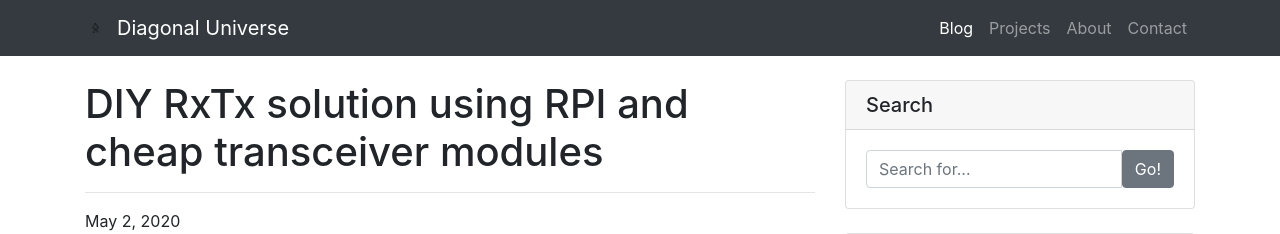
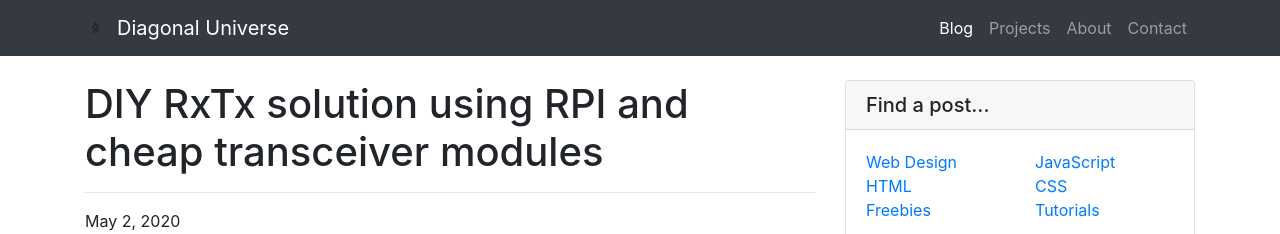
Before and after one commit to andrewdempsey2018/Diagonal-Universe, a Django app: page / in a window 1280 px wide. Shown: the top 234 px of the page. Run offline with Django 3.2, Linux system fonts and the light colour scheme; data comes from the database, SQL or seed files in the repository; both versions use the stored data as it was after the commit; grey boxes labelled with a size stand in for pictures from a placeholder-image service; some libraries are stand-ins or nearby versions.

Commit message:
Added side widgets

```diff
--- a/templates/base.html
+++ b/templates/base.html
@@ -120,22 +120,9 @@
   <!-- Sidebar Widgets Column -->
   <div class="col-md-4">
 
-    <!-- Search Widget -->
-    <div class="card my-4">
-      <h5 class="card-header">Search</h5>
-      <div class="card-body">
-        <div class="input-group">
-          <input type="text" class="form-control" placeholder="Search for...">
-          <span class="input-group-btn">
-            <button class="btn btn-secondary" type="button">Go!</button>
-          </span>
-        </div>
-      </div>
-    </div>
-
     <!-- Categories Widget -->
     <div class="card my-4">
-      <h5 class="card-header">Categories</h5>
+      <h5 class="card-header">Find a post...</h5>
       <div class="card-body">
         <div class="row">
           <div class="col-lg-6">
@@ -149,6 +136,9 @@
               <li>
                 <a href="#">Freebies</a>
               </li>
+
+
+
             </ul>
           </div>
           <div class="col-lg-6">
@@ -168,12 +158,18 @@
       </div>
     </div>
 
-    <!-- Side Widget -->
     <div class="card my-4">
-      <h5 class="card-header">Side Widget</h5>
+      <h5 class="card-header">Checkout my latest project...</h5>
       <div class="card-body">
         You can put anything you want inside of these side widgets. They are easy to use, and feature the new
         Bootstrap 4 card containers!
+      </div>
+    </div>
+
+    <div class="card my-4">
+      <h5 class="card-header">Free Game!</h5>
+      <div class="card-body">
+       Fluffy's Quest is a charming platformer action game available to play for free on your PC/Mac/Linux machine
       </div>
     </div>
 
```
Also changed, not shown: db.sqlite3.
